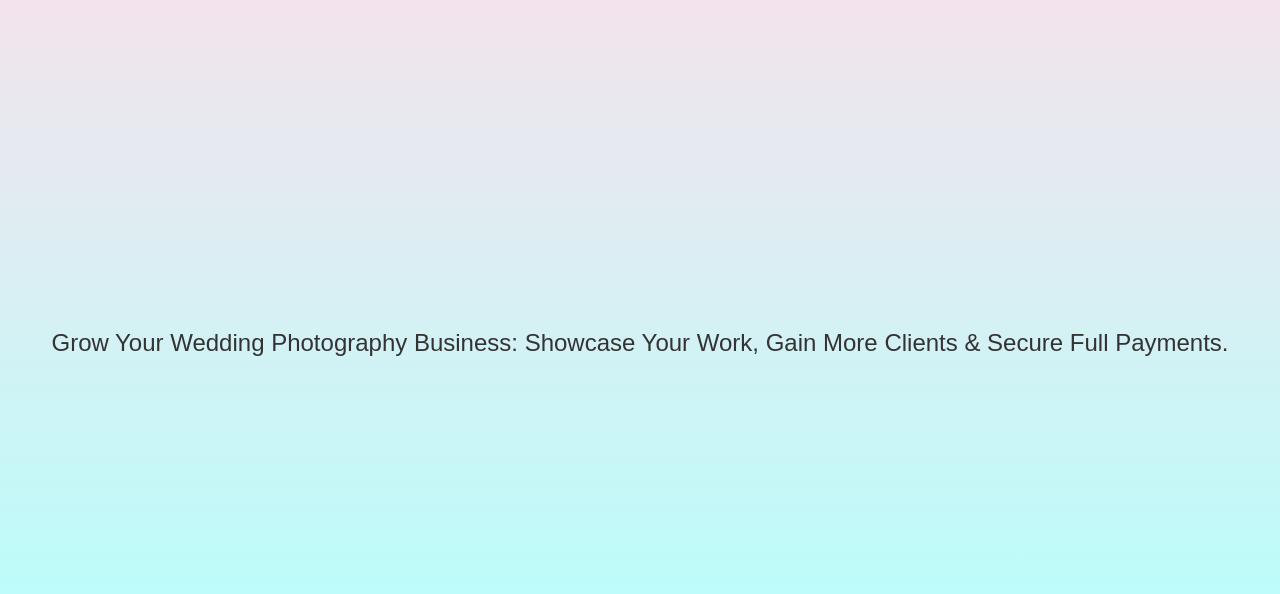
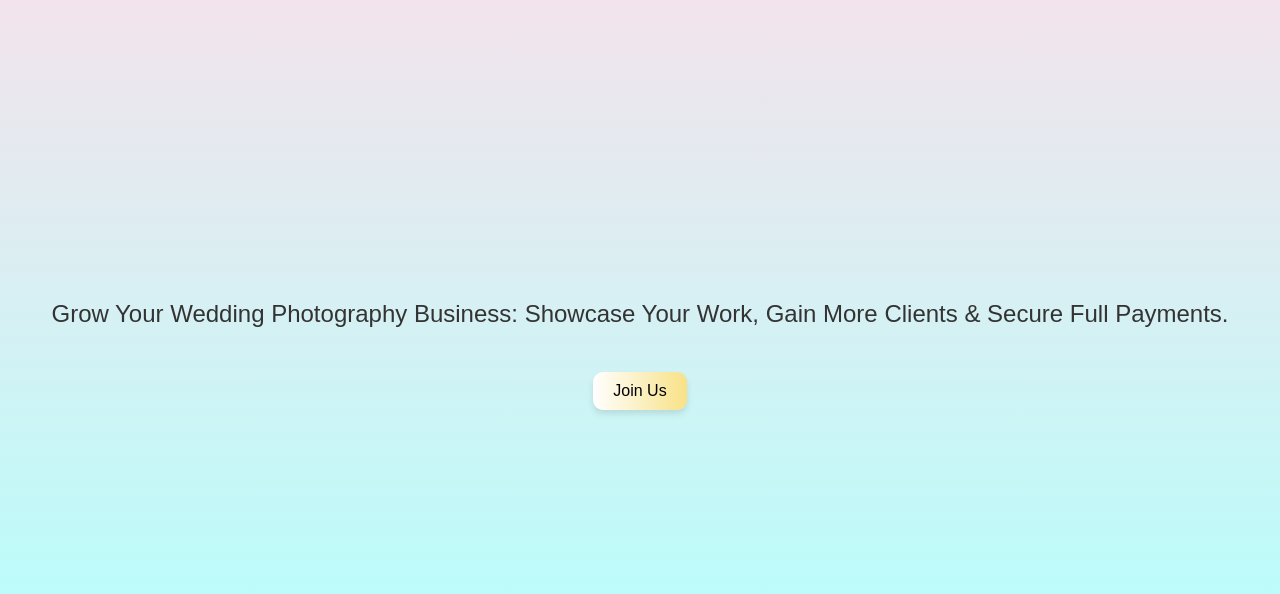
Before and after one commit to ankman007/internship-task, a plain HTML site: page index.html in a window 1280 px wide. Shown: the part 132-726 px from the top of the page. Drawn offline with Linux system fonts and the light colour scheme.

Commit message:
btn-changes

```diff
--- a/index.html
+++ b/index.html
@@ -25,8 +25,8 @@
     </header>
 
     <div class="center-content">
-      Grow Your Wedding Photography Business: Showcase Your Work, Gain More
-      Clients & Secure Full Payments.
+      <p>Grow Your Wedding Photography Business: Showcase Your Work, Gain More Clients & Secure Full Payments.</p>
+      <button class="join-btn">Join Us</button>
     </div>
 
     <div class="social-icons">
--- a/style.css
+++ b/style.css
@@ -45,6 +45,7 @@ header {
 .center-content {
   flex-grow: 1;
   display: flex;
+  flex-direction: column;
   justify-content: center;
   align-items: center;
   text-align: center;
@@ -52,6 +53,25 @@ header {
   font-weight: 300;
   color: #333;
   margin: 0 20px;
+}
+
+.join-btn {
+  background: linear-gradient(90deg, #ffffff 0%, #f1c40f 100%);
+  color: black;
+  border: none;
+  padding: 10px 20px;
+  border-radius: 10px;
+  font-size: 1rem;
+  margin-top: 20px;
+  cursor: pointer;
+  box-shadow: 0px 4px 6px rgba(0, 0, 0, 0.1);
+  transition: background-position 0.5s ease, background-color 0.3s ease;
+  background-size: 200%;
+  background-position: left;
+}
+
+.join-btn:hover {
+  background-position: right;
 }
 
 .social-icons {
@@ -86,6 +106,7 @@ header {
 .social-icons a.facebook {
   background-color: #4267b2;
 }
+
 .logo {
   font-family: "Pacifico", cursive;
   font-size: 2.5rem;
```
